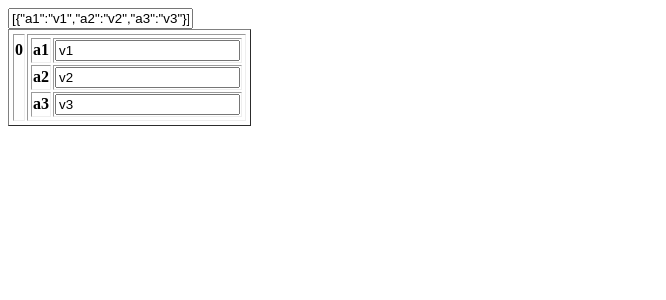
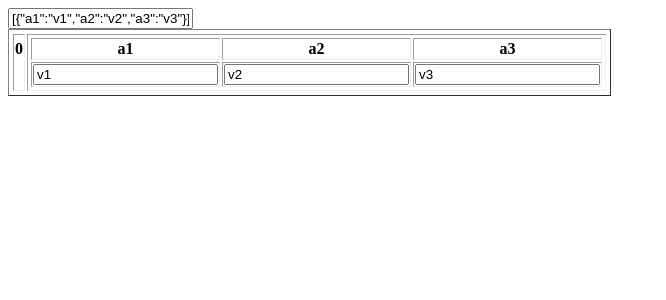
Before and after one commit to vladimirshefer/json2table, a Vue app: page / in a window 1280 px wide. Shown: the top 300 px of the page, without its empty margins (0-666 px from the left). Built offline with nearby package versions, Linux system fonts and the light colour scheme.

Commit message:
Support inner horizontal roll

```diff
--- a/src/components/TableArea.vue
+++ b/src/components/TableArea.vue
@@ -2,20 +2,32 @@
   <div>
     <input v-if="isPrimitive" type="text" v-model="targetObject">
 
-    <tr v-for="(arrayLine, index) in getAsArrayOrEmpty" :key="arrayLine">
-      <th>{{ index }}</th>
-      <td>
-        <TableArea :target-object="arrayLine"></TableArea>
+    <div v-if="innerCollectionIsHorizontal">
+      <div v-if="isCollection">
+        <tr>
+          <th v-for="(value, key) in targetObject" :key="key">{{ key }}</th>
+        </tr>
+        <tr>
+          <td v-for="(value) in targetObject" :key="value">
+            <TableArea :target-object="value"
+                       :inner-collection-is-horizontal="false"
+            ></TableArea>
           </td>
         </tr>
-
-    <tr v-for="(value, key) in getAsObjectOrEmpty" :key="value">
+      </div>
+    </div>
+    <div v-else>
+      <div v-if="isCollection">
+        <tr v-for="(value, key) in targetObject" :key="value">
           <th>{{ key }}</th>
           <td>
-        <TableArea :target-object="value"></TableArea>
+            <TableArea :target-object="value"
+                       :inner-collection-is-horizontal="isCollection && !innerCollectionIsHorizontal"></TableArea>
           </td>
         </tr>
+      </div>
 
+    </div>
   </div>
 </template>
 
@@ -23,7 +35,8 @@
 export default {
   name: 'TableArea',
   props: {
-    targetObject: {}
+    targetObject: {},
+    innerCollectionIsHorizontal: {type: Boolean, default: false}
   },
   data() {
     return {}
@@ -38,19 +51,8 @@ export default {
     isPrimitive() {
       return !this.isObject && !this.isArray;
     },
-    getAsArrayOrEmpty() {
-      if (this.isArray) {
-        return this.targetObject
-      } else {
-        return [];
-      }
-    },
-    getAsObjectOrEmpty() {
-      if (this.isObject) {
-        return this.targetObject
-      } else {
-        return {};
-      }
+    isCollection() {
+      return this.isArray || this.isObject
     }
   }
 }
```
Lines whose indentation alone changed are shown as unchanged.
